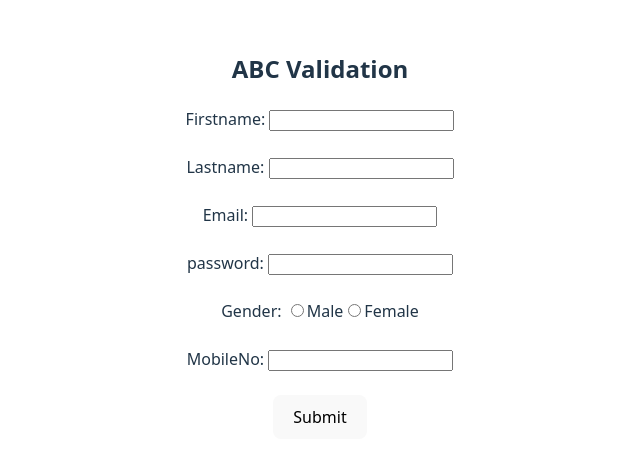
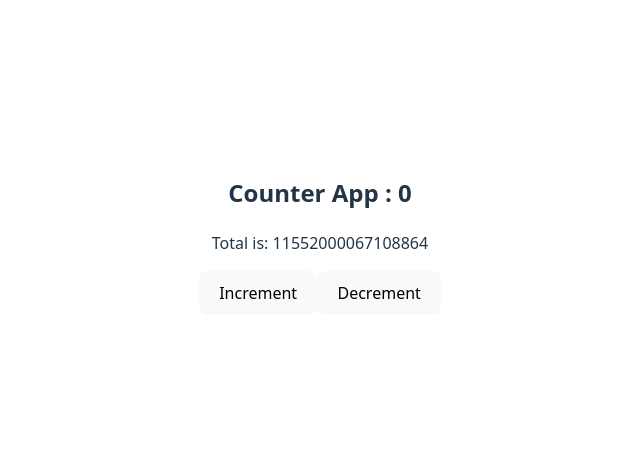
Before and after one commit to RWn-Girish/react-9AM, a React (Vite) app: page / in a window 1280 px wide. Shown: the part 165-626 px from the top of the page, without its empty margins (320-960 px from the left). Built offline with nearby package versions, Linux system fonts and the light colour scheme.

Commit message:
useCallback

```diff
--- a/src/App.jsx
+++ b/src/App.jsx
@@ -1,13 +1,14 @@
 import { useEffect, useState } from "react";
 import "./App.css";
-import ControlComp from "./components/ControlComp";
-import Counter from "./components/Counter";
-import HOCComp from "./components/HOC";
-import ListComp from "./components/ListComp";
-import UnControlComp from "./components/UnControlComp";
-import ValidationForm from "./components/ValidationForm";
+import Counter from "./components/UseCallBack/Counter";
+// import ControlComp from "./components/ControlComp";
+// import Counter from "./components/Counter";
+// import HOCComp from "./components/HOC";
+// import ListComp from "./components/ListComp";
+// import UnControlComp from "./components/UnControlComp";
+// import ValidationForm from "./components/ValidationForm";
 
-const HOCFORM = HOCComp(ValidationForm);
+// const HOCFORM = HOCComp(ValidationForm);
 
 function App() {
   let [isLoading, setIsLoding] = useState(true);
@@ -25,7 +26,9 @@ function App() {
       {/* <ControlComp />
       <UnControlComp /> */}
       {/* <ValidationForm /> */}
-      <HOCFORM isLoading={isLoading} title="ABC Validation" name="Hello" />
+      {/* <HOCFORM isLoading={isLoading} title="ABC Validation" name="Hello" /> */}
+
+      <Counter />
     </>
   );
 }
--- /dev/null
+++ b/src/components/UseCallBack/Button.jsx
@@ -0,0 +1,10 @@
+import { memo } from "react";
+
+const Button = memo(({name, handelClick}) => {
+    console.log("Render Ele: ==> ", name);
+    return (
+        <button onClick={handelClick}>{name}</button>
+    )
+});
+
+export default Button;
--- /dev/null
+++ b/src/components/UseCallBack/Counter.jsx
@@ -0,0 +1,28 @@
+import { useCallback, useState } from "react";
+import Button from "./Button";
+import Test from "./Test";
+
+const Counter = () => {
+    const [count, setCount] = useState(0);
+
+    const handleInc = useCallback(() => {
+        setCount(count => count + 1);
+    }, []);
+
+    const handleDec = useCallback(() => {
+        setCount(count => count - 1);
+    }, [])
+
+    return (
+        <>
+            <h2>Counter App : {count}</h2>
+            <Test />
+            {/* <button onClick={handleInc}>Increment</button> &nbsp;
+            <button onClick={handleDec}>Decrement</button> */}
+            <Button name={"Increment"} handelClick={handleInc}/>
+            <Button name={"Decrement"} handelClick={handleDec} />
+        </>
+    )
+};
+
+export default Counter;
--- /dev/null
+++ b/src/components/UseCallBack/Test.jsx
@@ -0,0 +1,20 @@
+import { memo, useMemo } from "react";
+
+const Test = memo(() => {
+    const total = useMemo(() => {
+        let sum = 0;
+        for(let i = 1; i<=152000000; i++){
+            sum += i;
+        }
+        return sum;
+    }, [])
+
+    return (
+        <>
+            <p>Total is: {total}</p>
+        </>
+    )
+});
+
+
+export default Test;
```
